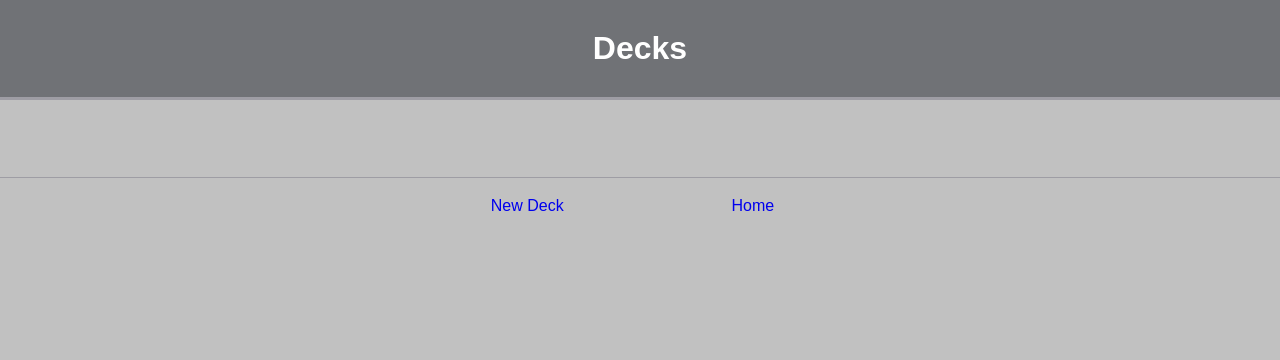
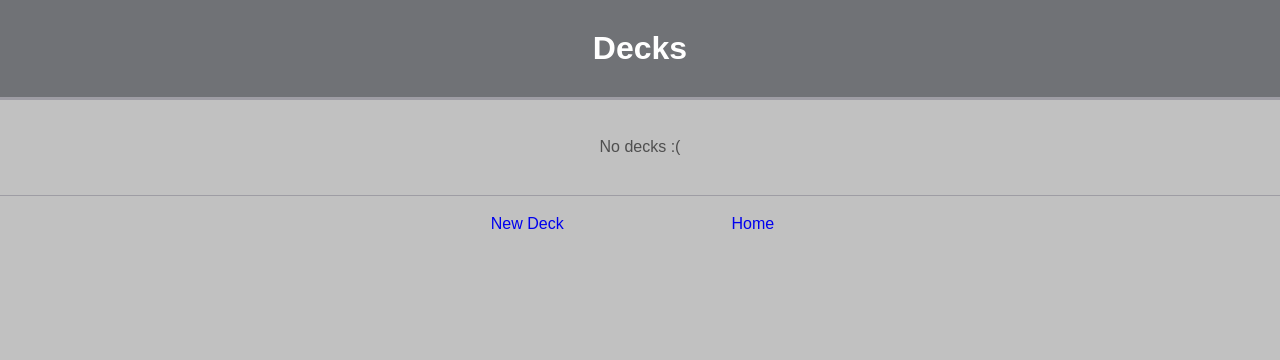
Before and after one commit to Momentum-Team-19/django-duplex-the-code-breakers, a Django app: page /decks/list in a window 1280 px wide. Shown: the top 360 px of the page. Run offline with Django 4.2, Linux system fonts and the light colour scheme; the visitor is signed in with stand-in values (Sample User, id 1); data that the repository does not hold is empty.

```diff
--- a/flashcards/templates/cards_list.html
+++ b/flashcards/templates/cards_list.html
@@ -27,7 +27,7 @@
             </a>
             {% endfor %}
             {% else %}
-            <p class="noCardsMessage">{{ message }}</p>
+            <p class="noneMessage">{{ message }}</p>
             {% endif %}
         </div>
     </div>
--- a/flashcards/templates/decks_list.html
+++ b/flashcards/templates/decks_list.html
@@ -18,6 +18,7 @@
 
     <div class="container">
         <div class="container80">
+            {% if decks %}
             {% for deck in decks %}
             <a class="deckBox" href="{% url 'deck_details' deck.pk %}">
                 <div class="detailBox">
@@ -25,6 +26,9 @@
                 </div>
             </a>
             {% endfor %}
+            {% else %}
+            <p class="noneMessage">{{ message }}</p>
+            {% endif %}
         </div>
     </div>
 
--- a/flashcards/templates/index.html
+++ b/flashcards/templates/index.html
@@ -12,7 +12,7 @@
     <title>home</title>
 </head>
 <header>
-    <h1 class="pageName">flashcards</h1>
+    <h1 class="pageName">Flashcards</h1>
 </header>
 
 <body>
--- a/flashcards/views.py
+++ b/flashcards/views.py
@@ -45,11 +45,20 @@ def create_card(request, pk):
 def decks_list(request):
     decks = Deck.objects.filter(user=request.user)
     user = request.user
-    context = {
-        'decks': decks,
-        'user': user,
-    }
-    return render(request, 'decks_list.html', context)
+
+    if decks.exists():
+        context = {
+            'decks': decks,
+            'user': user,
+        }
+        return render(request, 'decks_list.html', context)
+    else:
+        message = "No decks :("
+        context = {
+            'message': message,
+            'user': user,
+        }
+        return render(request, 'decks_list.html', context)
 
 
 @login_required
@@ -70,10 +79,18 @@ def cards_list(request, pk):
     cards = Card.objects.filter(deck=deck)
 
     if cards.exists():
-        return render(request, 'cards_list.html', {'cards': cards, 'deck': deck})
+        context = {
+            'cards': cards,
+            'deck': deck,
+        }
+        return render(request, 'cards_list.html', context)
     else:
         message = "No cards :("
-        return render(request, 'cards_list.html', {'message': message, 'deck': deck})
+        context = {
+            'message': message,
+            'deck': deck,
+        }
+        return render(request, 'cards_list.html', context)
 
 
 @login_required
--- a/static/style.css
+++ b/static/style.css
@@ -55,7 +55,7 @@ header {
     border-radius: 5%;
     padding: 2%;
     margin: 8px;
-    width: 30%;
+    width: 50%;
     min-width: 228px;
     font-family: "Arial", sans-serif;
     font-size: 16px;
@@ -238,7 +238,7 @@ header {
     text-overflow: ellipsis;
 }
 
-.noCardsMessage {
+.noneMessage {
     font-family: "Arial", sans-serif;
     font-size: 100%;
     color: var(--clr-text2);
```
